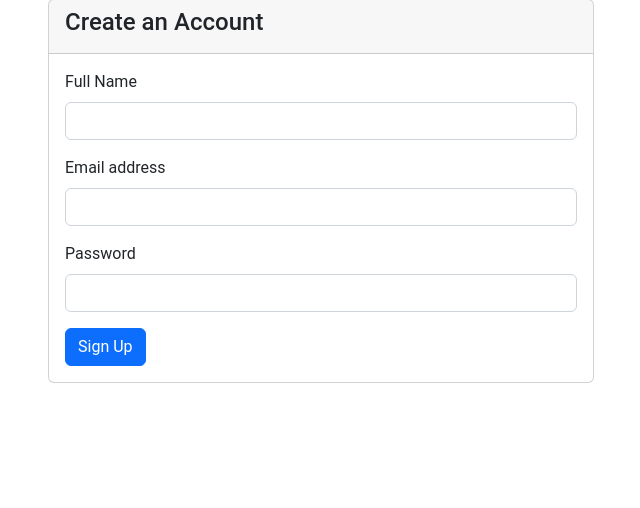
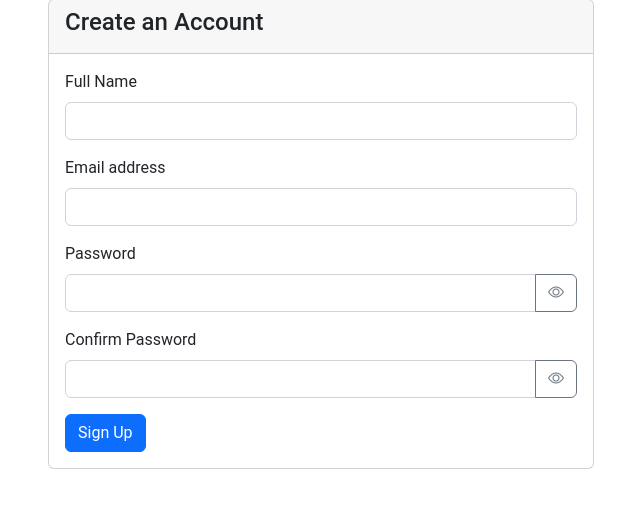
Before and after one commit to ConnorBoetig-dev/Pauzyn, a Flask app: page /auth/signup in a window 1280 px wide. Shown: the part 81-589 px from the top of the page, without its empty margins (319-959 px from the left). Run offline with Flask 2, Linux system fonts and the light colour scheme; some libraries are stand-ins or nearby versions.

Commit message:
view pass and confirm

```diff
--- a/routes/auth.py
+++ b/routes/auth.py
@@ -176,7 +176,13 @@ def signup():
         # Extract form data
         email = request.form['email']
         password = request.form['password']
+        confirm_password = request.form['confirmPassword']
         name = request.form['name']
+
+        # Verify passwords match (additional server-side validation)
+        if password != confirm_password:
+            flash('Passwords do not match.', 'danger')
+            return redirect(url_for('auth.signup'))
 
         logger.info(f"Form data received - Email: {email}, Name: {name}")
 
--- a/templates/auth/signup.html
+++ b/templates/auth/signup.html
@@ -10,7 +10,7 @@
                 <h4>Create an Account</h4>
             </div>
             <div class="card-body">
-                <form method="POST" action="{{ url_for('auth.signup') }}">
+                <form method="POST" action="{{ url_for('auth.signup') }}" id="signupForm">
                     <div class="mb-3">
                         <label for="name" class="form-label">Full Name</label>
                         <input type="text" class="form-control" id="name" name="name" required>
@@ -21,9 +21,26 @@
                     </div>
                     <div class="mb-3">
                         <label for="password" class="form-label">Password</label>
-                        <input type="password" class="form-control" id="password" name="password" required
-                               pattern="(?=.*\d)(?=.*[a-z])(?=.*[A-Z])(?=.*\W).{8,}"
-                               title="Password must be at least 8 characters long and contain numbers, special characters, uppercase and lowercase letters">
+                        <div class="input-group">
+                            <input type="password" class="form-control" id="password" name="password" required
+                                   pattern="(?=.*\d)(?=.*[a-z])(?=.*[A-Z])(?=.*\W).{8,}"
+                                   title="Password must be at least 8 characters long and contain numbers, special characters, uppercase and lowercase letters">
+                            <button class="btn btn-outline-secondary" type="button" id="togglePassword">
+                                <i class="bi bi-eye"></i>
+                            </button>
+                        </div>
+                    </div>
+                    <div class="mb-3">
+                        <label for="confirmPassword" class="form-label">Confirm Password</label>
+                        <div class="input-group">
+                            <input type="password" class="form-control" id="confirmPassword" name="confirmPassword" required>
+                            <button class="btn btn-outline-secondary" type="button" id="toggleConfirmPassword">
+                                <i class="bi bi-eye"></i>
+                            </button>
+                        </div>
+                        <div class="invalid-feedback" id="passwordMismatch">
+                            Passwords do not match
+                        </div>
                     </div>
                     <button type="submit" class="btn btn-primary">Sign Up</button>
                 </form>
@@ -34,9 +51,55 @@
 {% endblock %}
 
 {% block scripts %}
+<!-- Add Bootstrap Icons CSS -->
+<link rel="stylesheet" href="https://cdn.jsdelivr.net/npm/bootstrap-icons@1.7.2/font/bootstrap-icons.css">
+
 <script>
-document.querySelector('form').addEventListener('submit', function(e) {
-    console.log('Form submitted');  // Debug log
+document.addEventListener('DOMContentLoaded', function() {
+    const form = document.getElementById('signupForm');
+    const password = document.getElementById('password');
+    const confirmPassword = document.getElementById('confirmPassword');
+    const mismatchFeedback = document.getElementById('passwordMismatch');
+
+    // Toggle password visibility
+    function setupPasswordToggle(inputId, toggleId) {
+        const input = document.getElementById(inputId);
+        const toggle = document.getElementById(toggleId);
+
+        toggle.addEventListener('click', () => {
+            const type = input.getAttribute('type') === 'password' ? 'text' : 'password';
+            input.setAttribute('type', type);
+            toggle.querySelector('i').classList.toggle('bi-eye');
+            toggle.querySelector('i').classList.toggle('bi-eye-slash');
+        });
+    }
+
+    setupPasswordToggle('password', 'togglePassword');
+    setupPasswordToggle('confirmPassword', 'toggleConfirmPassword');
+
+    // Check password match
+    function checkPasswordMatch() {
+        if (password.value !== confirmPassword.value) {
+            confirmPassword.classList.add('is-invalid');
+            mismatchFeedback.style.display = 'block';
+            return false;
+        } else {
+            confirmPassword.classList.remove('is-invalid');
+            mismatchFeedback.style.display = 'none';
+            return true;
+        }
+    }
+
+    confirmPassword.addEventListener('input', checkPasswordMatch);
+    password.addEventListener('input', checkPasswordMatch);
+
+    // Form submission
+    form.addEventListener('submit', function(e) {
+        if (!checkPasswordMatch()) {
+            e.preventDefault();
+            return false;
+        }
+    });
 });
 </script>
 {% endblock %}
```
